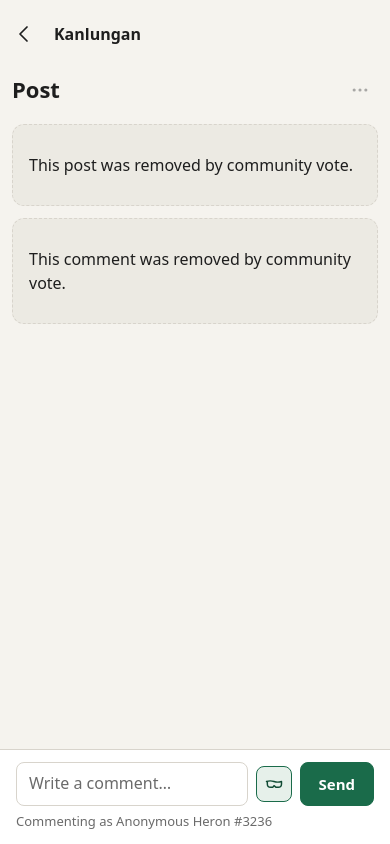
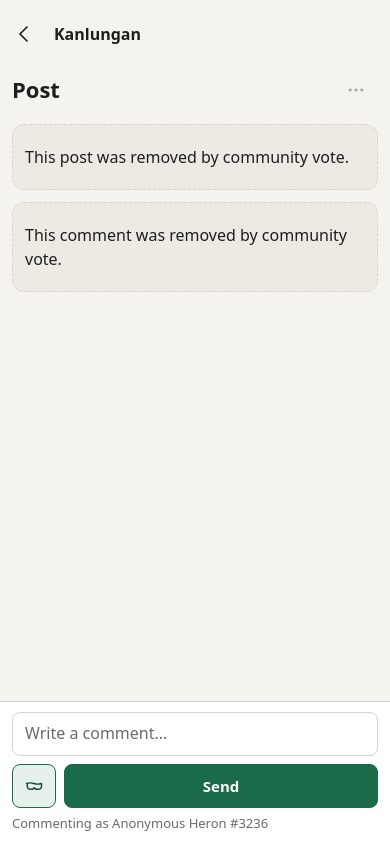
Before and after one commit to YKMarkkuu/Kanlungan, a Laravel app: page /post/1 in a window 390 px wide. Run offline with Laravel 10, Linux system fonts and the light colour scheme; a user stored in the database is signed in; tables that the repository leaves empty hold one stand-in row (values such as "Sample post").

Commit message:
feat(ui): mobile responsive feed, comments, and tap targets

```diff
--- a/public/css/community.css
+++ b/public/css/community.css
@@ -634,4 +634,166 @@ a.cm-stat { color: inherit; text-decoration: none; display: inline-flex; align-i
     .cm-composer {
         padding-bottom: calc(14px + env(safe-area-inset-bottom, 0px));
     }
+
+    /* ---------- Post + comment cards ---------- */
+
+    .cm-post,
+    .cm-comment {
+        padding: 12px;
+    }
+
+    .cm-post__head {
+        margin-bottom: 6px;
+    }
+
+    .cm-post__body {
+        margin: 8px 0;
+    }
+
+    .cm-post__img {
+        max-height: 240px;
+    }
+
+    /* ---------- Tap targets: at least 44x44 ---------- */
+
+    .cm-post__foot {
+        gap: 0 4px; /* the buttons carry their own padding now */
+    }
+
+    .cm-icon-btn {
+        width: 44px;
+        height: 44px;
+    }
+
+    .cm-react,
+    .cm-post__foot a.cm-stat,
+    .cm-post__foot span.cm-stat {
+        min-width: 44px;
+        min-height: 44px;
+        padding: 0 8px;
+        justify-content: center;
+    }
+
+    .cm-post__foot .link-btn {
+        padding: 8px;
+    }
+
+    .cm-react .icon,
+    .cm-stat .icon {
+        width: 20px;
+        height: 20px;
+    }
+
+    /* Vote / start buttons inside the red report banner */
+    .cm-report-banner .btn {
+        min-height: 44px;
+        flex: 1 1 auto;
+    }
+
+    /* Moderation action buttons (same problem, same fix) */
+    .cm-mod__actions .btn {
+        min-height: 44px;
+    }
+
+    /* Report bottom sheet rows and photo picker */
+    .cm-sheet__reason {
+        min-height: 44px;
+    }
+
+    .cm-sheet__panel {
+        padding-bottom: calc(16px + env(safe-area-inset-bottom, 0px));
+    }
+
+    .cm-photo {
+        min-height: 44px;
+    }
+
+    /* ---------- Comments / threads ---------- */
+
+    .cm-comment--reply {
+        margin-left: 12px; /* was 24px */
+    }
+
+    /* With less indent, add a thin rail so the thread still reads as a thread.
+       :not(.cm-reported) keeps the red border on reported replies. */
+    .cm-comment--reply:not(.cm-reported) {
+        border-left: 3px solid var(--border-default);
+    }
+
+    .cm-comment .cm-post__author {
+        overflow-wrap: anywhere;
+    }
+
+    /* ---------- Comment composer (pinned bottom bar) ----------
+       Row 1: full-width text input.
+       Row 2: anonymous toggle (44x44) + Send filling the rest.
+       No Blade change needed; this uses flex-wrap on the existing row. */
+
+    .cm-composer {
+        padding: 10px 12px calc(12px + env(safe-area-inset-bottom, 0px));
+    }
+
+    .cm-composer__row {
+        flex-wrap: wrap;
+        gap: 8px;
+    }
+
+    .cm-composer__row .input {
+        flex: 1 1 100%;
+    }
+
+    .cm-composer__row .cm-anon-toggle {
+        flex: none;
+    }
+
+    .cm-composer__row .cm-send {
+        flex: 1 1 0;
+        min-height: 44px;
+    }
+
+    /* Two rows instead of one, so the page needs more room underneath. */
+    .cm-main--composer {
+        padding-bottom: calc(200px + env(safe-area-inset-bottom, 0px));
+    }
+
+    /* ---------- Create post ---------- */
+
+    .cm-textarea {
+        min-height: 160px;
+    }
 }
+
+/* ==========================================================================
+   Touch devices: no sticky hover, use :active instead.
+   Uses (hover: none) rather than a width query so a narrow desktop window
+   keeps its hover effects and a touch tablet wider than 768px still gets
+   :active feedback.
+   ========================================================================== */
+
+@media (hover: none) {
+
+    /* Reset hover */
+    .cm-icon-btn:hover:not(:disabled):not(.is-disabled) { background-color: transparent; }
+    .cm-react:hover { color: inherit; }
+    .chip:hover:not(.chip--active) { background-color: var(--surface-card); }
+    .btn--primary:hover { background-color: var(--accent); border-color: var(--accent); color: #ffffff; }
+    .btn--outline:hover { background-color: transparent; color: var(--accent); }
+    .link-btn:hover { color: var(--accent); }
+    .cm-fab:hover { background-color: var(--accent); }
+    .cm-report-banner .btn:hover,
+    .cm-mod__actions .btn:hover { background: var(--surface-card); }
+
+    /* Keep the "liked / helpful" state visible (must come after the reset above) */
+    .cm-react.is-on { color: var(--accent); }
+
+    /* Pressed feedback */
+    .cm-icon-btn:active:not(:disabled):not(.is-disabled) { background-color: var(--surface-hover); }
+    .cm-react:active { color: var(--accent); }
+    .chip:active:not(.chip--active) { background-color: var(--surface-hover); }
+    .btn--primary:active { background-color: var(--accent-dark); border-color: var(--accent-dark); }
+    .btn--outline:active { background-color: var(--accent-soft); }
+    .link-btn:active { color: var(--accent-dark); }
+    .cm-fab:active { background-color: var(--accent-dark); }
+    .cm-report-banner .btn:active,
+    .cm-mod__actions .btn:active { background: var(--surface-hover); }
+}
```
